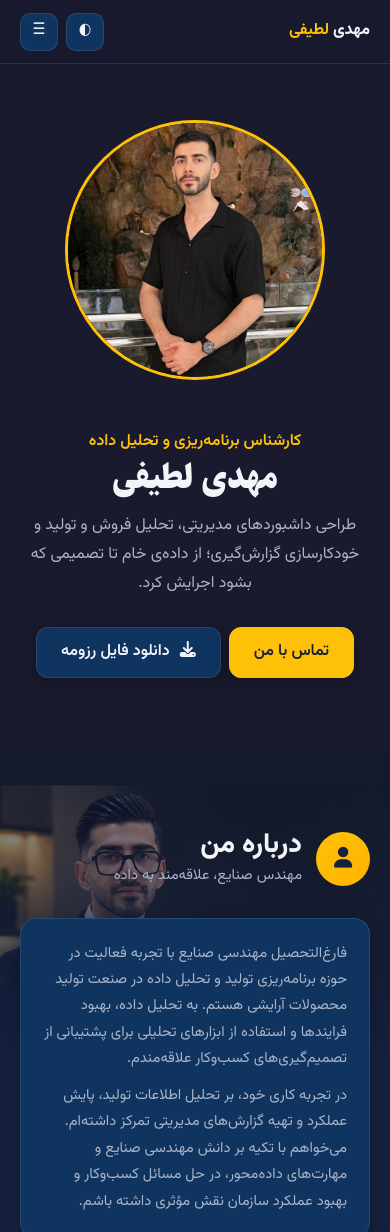
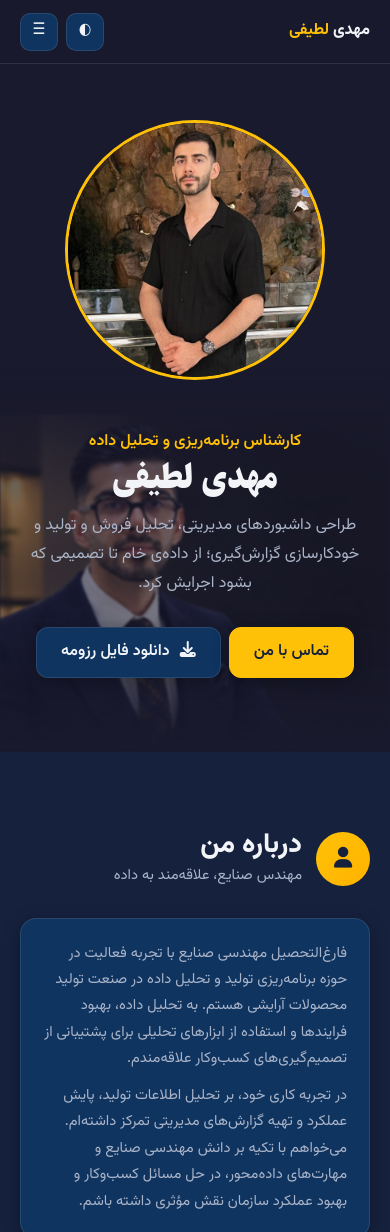
Before and after one commit to MhDLtf/AboutMe, a plain HTML site: page index.html in a window 390 px wide. Shown: the top 1232 px of the page. Drawn offline with Linux system fonts and the light colour scheme.

Commit message:
Add files via upload

```diff
--- a/index.html
+++ b/index.html
@@ -22,11 +22,11 @@
 <p class="role">کارشناس برنامه‌ریزی و تحلیل داده</p>
 <h1>مهدی لطیفی</h1>
 <p class="lead">طراحی داشبوردهای مدیریتی، تحلیل فروش و تولید و خودکارسازی گزارش‌گیری؛ از داده‌ی خام تا تصمیمی که بشود اجرایش کرد.</p>
-<a class="btn p" href="#contact">تماس با من</a><a class="btn" href="Mahdi Latifi - resume.pdf" download="رزومه-مهدی-لطیفی.pdf"><i class="fas fa-download"></i> دانلود فایل رزومه</a>
+<a class="btn p" href="#contact">تماس با من</a><a class="btn" href="resume.pdf" download="رزومه-مهدی-لطیفی.pdf"><i class="fas fa-download"></i> دانلود فایل رزومه</a>
 </div>
 </div></section>
 
-<section id="about" class="alt"><img class="fade fr" src="img/bg/about.jpg" alt="" onerror="this.remove()"><img class="fm" src="img/bg/hero.jpg" alt="" loading="lazy" onerror="this.remove()"><div class="wrap">
+<section id="about" class="alt"><img class="fade fr" src="img/bg/about.jpg" alt="" onerror="this.remove()"><div class="wrap">
 <div class="head"><i class="fas fa-user"></i><div><h2>درباره من</h2><p>مهندس صنایع، علاقه‌مند به داده</p><div class="pc"><span><i class="fas fa-map-marker-alt"></i> تهران، ایران</span><span dir="ltr"><i class="fas fa-envelope"></i> mahdiolatifi@gmail.com</span><span dir="ltr"><i class="fab fa-telegram"></i> @MhD_Latifi</span><span dir="ltr"><i class="fab fa-linkedin"></i> linkedin.com/in/mhdilatifi</span><span dir="ltr"><i class="fab fa-github"></i> github.com/MhDLtf</span></div></div></div>
 <div class="card rv"><p>فارغ‌التحصیل مهندسی صنایع با تجربه فعالیت در حوزه برنامه‌ریزی تولید و تحلیل داده در صنعت تولید محصولات آرایشی هستم. به تحلیل داده، بهبود فرایندها و استفاده از ابزارهای تحلیلی برای پشتیبانی از تصمیم‌گیری‌های کسب‌وکار علاقه‌مندم.</p>
 <p style="margin-top:10px">در تجربه کاری خود، بر تحلیل اطلاعات تولید، پایش عملکرد و تهیه گزارش‌های مدیریتی تمرکز داشته‌ام. می‌خواهم با تکیه بر دانش مهندسی صنایع و مهارت‌های داده‌محور، در حل مسائل کسب‌وکار و بهبود عملکرد سازمان نقش مؤثری داشته باشم.</p></div></div></section>
--- a/style.css
+++ b/style.css
@@ -123,9 +123,7 @@ footer .btn{margin:0}
 }
 
 [data-theme=dark] .fade{opacity:.5}.hero .fade{object-position:15% 85%}
-.fm{display:none}
 @media(max-width:820px){.fade{display:none}
-.fm{display:block;position:absolute;top:0;left:0;width:100%;height:300px;object-fit:cover;object-position:25% 30%;opacity:.25;pointer-events:none;-webkit-mask-image:linear-gradient(#000 35%,transparent);mask-image:linear-gradient(#000 35%,transparent)}
-[data-theme=dark] .fm{opacity:.45}}
-@media print{.fm{display:none!important}.g4{grid-template-columns:repeat(4,1fr)}.g4 .card{padding:6px 8px}.g4 p{font-size:.75rem;line-height:1.5}.g4 h3{font-size:.85rem}.skill{margin-bottom:6px}
-}
+.hero .fade.fl{display:block;top:auto;bottom:0;width:100%;height:380px;object-position:25% 20%;opacity:.22;-webkit-mask-image:linear-gradient(transparent,#000 35%,#000 65%,transparent);mask-image:linear-gradient(transparent,#000 35%,#000 65%,transparent)}
+[data-theme=dark] .hero .fade.fl{opacity:.42}}
+@media print{.g4{grid-template-columns:repeat(4,1fr)}.g4 .card{padding:6px 8px}.g4 p{font-size:.75rem;line-height:1.5}.g4 h3{font-size:.85rem}.skill{margin-bottom:6px}}
```
